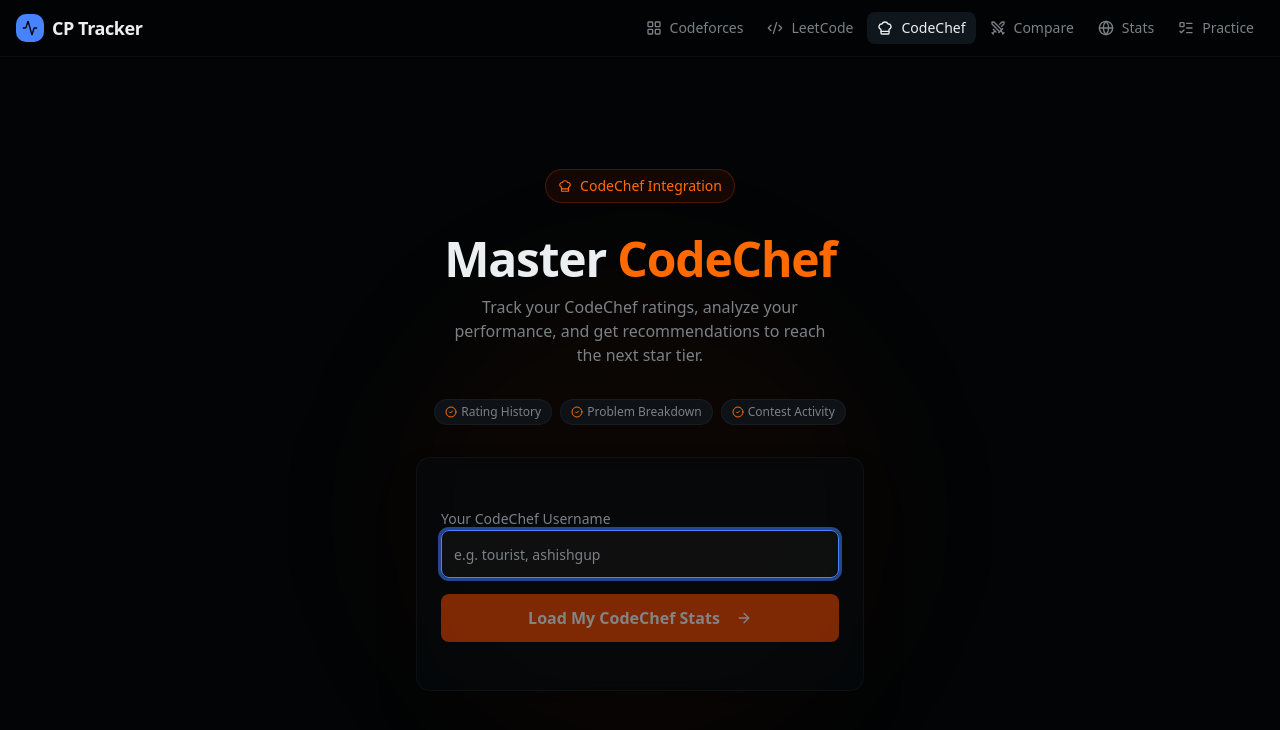
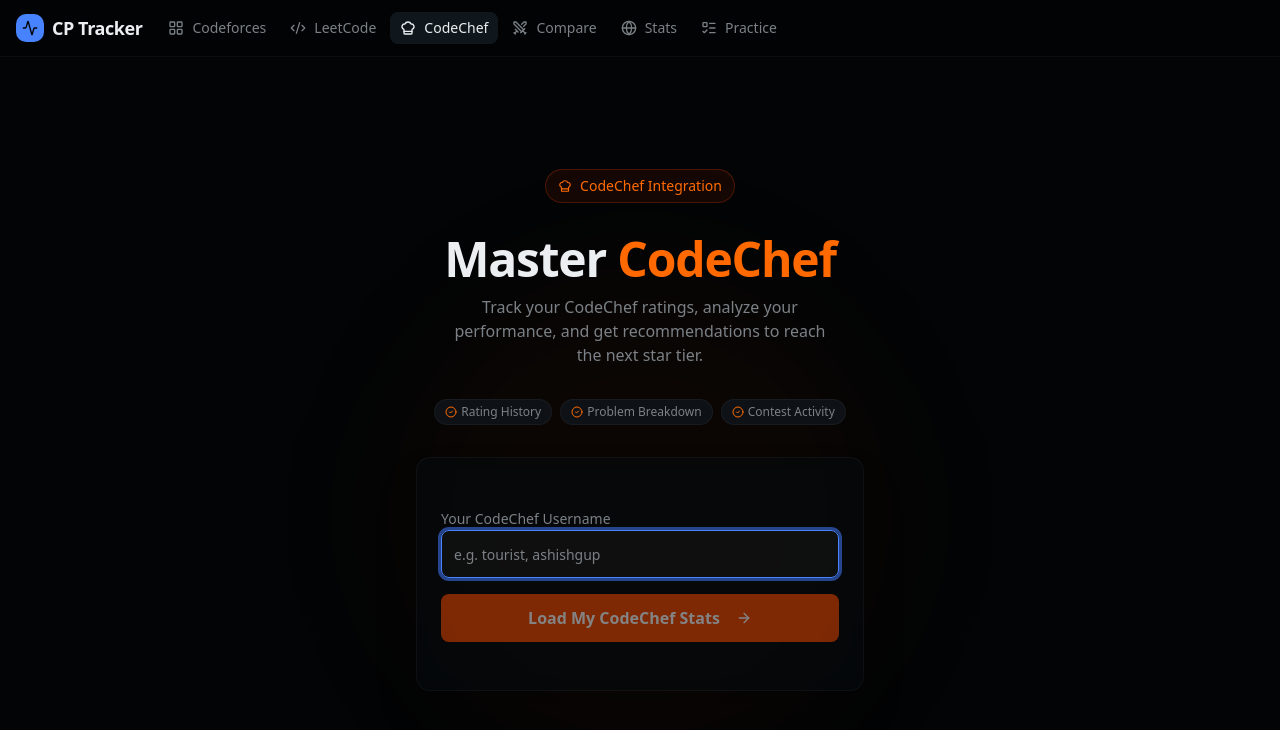
Before and after one commit to Akashthespidy/cp-tracker, a Next.js app: page /codechef in a window 1280 px wide. Shown: the top 730 px of the page. Built offline with nearby package versions, Linux system fonts and the light colour scheme.

Commit message:
style: optimize navbar responsiveness for mobile

```diff
--- a/src/components/Navbar.tsx
+++ b/src/components/Navbar.tsx
@@ -40,9 +40,9 @@
         </Link>
 
         {/* Nav Links */}
-        <nav className="flex items-center gap-1">
+        <nav className="flex items-center gap-1 flex-1 min-w-0 overflow-x-auto [&::-webkit-scrollbar]:hidden [-ms-overflow-style:none] [scrollbar-width:none] pr-2">
           {navLinks.map(({ href, label, icon: Icon }) => (
-            <Link key={href} href={href}>
+            <Link key={href} href={href} className="shrink-0">
               <Button
                 variant="ghost"
                 size="sm"
@@ -60,10 +60,10 @@
 
         {/* User Info */}
         {handle && (
-          <div className="flex items-center gap-2 ml-auto">
-            <div className="flex items-center gap-2 px-3 py-1.5 rounded-full bg-muted/50 border border-border/50 text-sm">
+          <div className="flex items-center gap-1 sm:gap-2 shrink-0">
+            <div className="flex items-center gap-1.5 sm:gap-2 px-2 sm:px-3 py-1.5 rounded-full bg-muted/50 border border-border/50 text-sm">
               <User className="h-3.5 w-3.5 text-muted-foreground" />
-              <span className="font-medium">{handle}</span>
+              <span className="hidden sm:block font-medium truncate max-w-[100px]">{handle}</span>
             </div>
             <Button
               variant="ghost"
```
